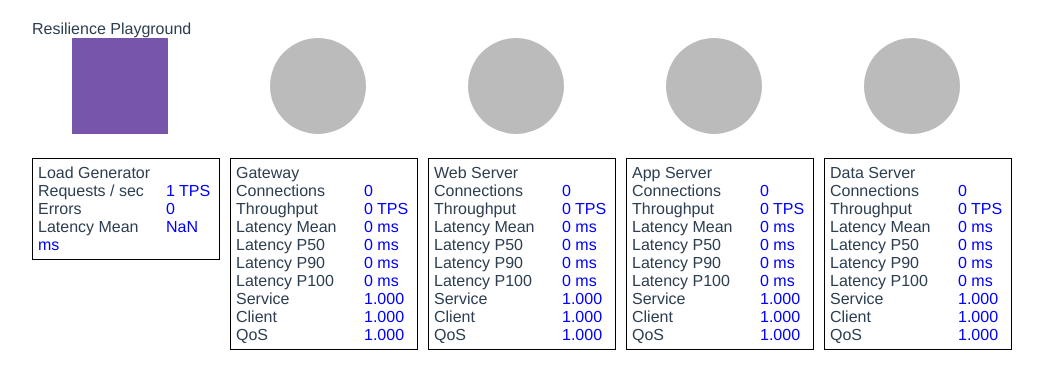
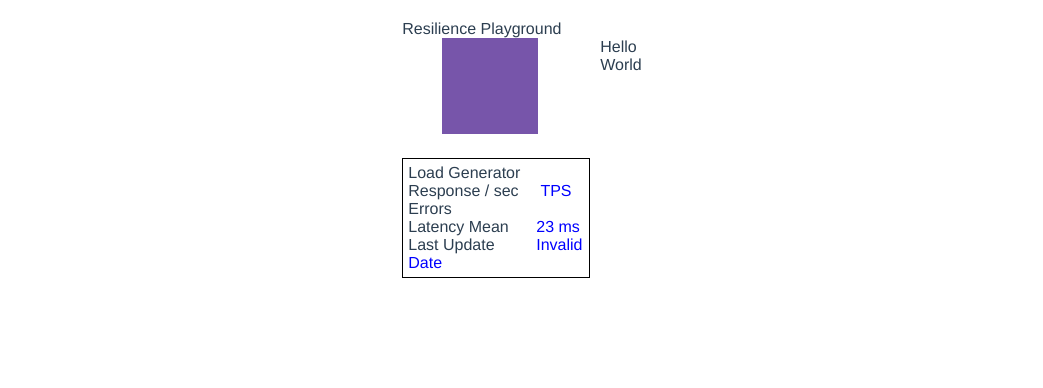
Before and after one commit to jpbarto/appres-demo, a Vue app in the folder vue-appres/: page / in a window 1280 px wide. Shown: the top 388 px of the page, without its empty margins (118-1161 px from the left). Built offline with nearby package versions, Linux system fonts and the light colour scheme.

Commit message:
cleaned up vue code and made the stats boards reactive

```diff
--- a/vue-appres/src/App.vue
+++ b/vue-appres/src/App.vue
@@ -2,67 +2,80 @@
   <header>Resilience Playground</header>
   <div id="console">
     <div id="statsConsole">
-      <load-stats :load-gen-state="loadGenState"/>
+      <LoadStats :stats-board="loadStatsBoard" />
+      <!--
       <node-stats :worker="gateway" />
       <node-stats :worker="websvr" />
       <node-stats :worker="appsvr" />
-      <node-stats :worker="datasvr" />
+      <node-stats :worker="datasvr" /> -->
+      Hello World
     </div>
   </div>
 </template>
 
 <script>
-import { reactive } from 'vue';
+// import { ref } from 'vue';
 
-import NodeStats from './components/NodeStats.vue'
+// import NodeStats from './components/NodeStats.vue'
 import LoadStats from './components/LoadStats.vue';
 import * as jsNetwork from './assets/js/Network.js';
-import * as loadGenerator from './assets/js/LoadGenerator.js';
+import * as StatsMan from './assets/js/StatsMan.js';
 
 const network = new jsNetwork.Network();
 network.latency = 1;
 network.jitter = 1;
 
 const datasvr = new Worker(new URL('./assets/js/DataServer.js', import.meta.url));
-datasvr.nodeName = 'Data Server';
-datasvr.nodeId = 'data-server';
+datasvr.nodeDisplayName = 'Data Server';
+datasvr.nodeName = 'data-server';
 const appsvr = new Worker(new URL('./assets/js/AppServer.js', import.meta.url));
-appsvr.nodeName = 'App Server';
-appsvr.nodeId = 'app-server';
+appsvr.nodeDisplayName = 'App Server';
+appsvr.nodeName = 'app-server';
 const websvr = new Worker(new URL('./assets/js/WebServer.js', import.meta.url));
-websvr.nodeName = 'Web Server';
-websvr.nodeId = 'web-server';
+websvr.nodeDisplayName = 'Web Server';
+websvr.nodeName = 'web-server';
 const gateway = new Worker(new URL('./assets/js/GatewayServer.js', import.meta.url));
-gateway.nodeName = 'Gateway';
-gateway.nodeId = 'gateway';
+gateway.nodeDisplayName = 'Gateway';
+gateway.nodeName = 'gateway';
+const loadGen = new Worker(new URL('./assets/js/LoadGenerator.js', import.meta.url));
+loadGen.nodeDisplayName = 'Load Generator';
+loadGen.nodeName = 'load-generator';
 
-network.addNode("data-server", datasvr);
-network.addNode("app-server", appsvr);
-network.addNode("web-server", websvr);
-network.addNode("gateway", gateway);
+network.addNode(datasvr.nodeName, datasvr);
+network.addNode(appsvr.nodeName, appsvr);
+network.addNode(websvr.nodeName, websvr);
+network.addNode(gateway.nodeName, gateway);
+network.addNode(loadGen.nodeName, loadGen);
 
-const loadGenState = reactive(new loadGenerator.LoadGeneratorState ());
-loadGenState.requestsPerSec = 1;
-const loadGen = new loadGenerator.LoadGenerator(loadGenState);
-network.addNode('load-generator', loadGen);
+const statsMan = new StatsMan.StatsMan();
+statsMan.addNode(datasvr);
+statsMan.addNode(appsvr);
+statsMan.addNode(websvr);
+statsMan.addNode(gateway);
+statsMan.addNode(loadGen);
+// const loadStatsBoard = statsMan.loadStatsBoard;
+const loadStatsBoard = statsMan.nodeStats[loadGen.nodeName];
+
+loadGen.postMessage({
+  command: 'setRequestsPerSecond',
+  rps: 25
+});
 
 export default {
   name: 'App',
   components: {
-    NodeStats,
+    // NodeStats,
     LoadStats,
   },
-  data () {
+  data() {
     return {
-      loadGenState: loadGenState,
+      // loadStatsBoard: statsMan.nodeStats['load-generator'],
+      loadStatsBoard: loadStatsBoard,
       gateway: gateway,
       websvr: websvr,
       appsvr: appsvr,
       datasvr: datasvr
     }
-  },
-  mounted() {
-    loadGen.start();
   }
 }
 </script>
--- a/vue-appres/src/assets/js/AppServer.js
+++ b/vue-appres/src/assets/js/AppServer.js
@@ -7,4 +7,4 @@ const server = new Server (upstream, downstream, nodeName, postMessage.bind (thi
 
 addEventListener ('message', server.onMessage.bind (server));
 
-server.doWork ();
+server.start ();
--- a/vue-appres/src/assets/js/DataServer.js
+++ b/vue-appres/src/assets/js/DataServer.js
@@ -7,4 +7,4 @@ const server = new Server (upstream, downstream, nodeName, postMessage.bind (thi
 
 addEventListener ('message', server.onMessage.bind (server));
 
-server.doWork ();
+server.start ();
--- a/vue-appres/src/assets/js/GatewayServer.js
+++ b/vue-appres/src/assets/js/GatewayServer.js
@@ -7,4 +7,4 @@ const server = new Server (upstream, downstream, nodeName, postMessage.bind (thi
 
 addEventListener ('message', server.onMessage.bind (server));
 
-server.doWork ();
+server.start ();
--- a/vue-appres/src/assets/js/LoadGenerator.js
+++ b/vue-appres/src/assets/js/LoadGenerator.js
@@ -1,43 +1,36 @@
+import { Server } from './Server.js';
 import { NetworkRequest } from './Network.js';
 
-export function LoadGeneratorState () {
-    this.requestsPerSec = 1;
-    this.errorCount = 0;
-    this.recvCount = 0;
-    this.requestQueue = [];
-    this.latencies = [];
+const upstream = null;
+const downstream = 'gateway';
+const nodeName = 'load-generator';
+const server = new Server(upstream, downstream, nodeName, postMessage.bind(this));
+// eslint-disable-next-line
+var intervalId;
+var requestsPerSec = 1;
+
+addEventListener('message', server.onMessage.bind(server));
+
+server.start();
+
+function setRequestsPerSecond(rps) {
+    clearInterval(intervalId);
+    requestsPerSec = rps;
+    if (requestsPerSec > 0) {
+        intervalId = setInterval(sendLoadMessage, (1000 / requestsPerSec));
+    }
 }
 
-export function LoadGenerator(lgState) {
-    this.state = lgState;
-    this._intervalId = 0;
+// eslint-disable-next-line
+function sendLoadMessage() {
+    server.sendMessage(new NetworkRequest(downstream, nodeName));
+}
 
-    this.setRequestsPerSecond = function (rps) {
-        clearInterval(this._intervalId);
-        this.state.requestsPerSec = rps;
-        this._intervalId = setInterval(this.sendMessage.bind(this), (1000 / this.state.requestsPerSec));
-    }
-
-    this.sendMessage = function () {
-        const rqst = new NetworkRequest('gateway', 'load-generator');
-        this.state.requestQueue.push (rqst);
-        this.netsend({ data: rqst });
-    }
-
-    this.start = function () {
-        this._intervalId = setInterval(this.sendMessage.bind(this), (1000 / this.state.requestsPerSec));
-    };
-
-    this.addEventListener = function (evtype, handler) {
-        this.netsend = handler;
-    }
-
-    this.postMessage = function (msg) {
-        if (msg.to == 'load-generator') {
-            var origRqstIndex = this.state.requestQueue.findIndex((request) => request.traceId == msg.traceId);
-            var origRqst = this.state.requestQueue.splice(origRqstIndex, 1)[0];
-            this.latencies.push (Date.now () - origRqst.created);
-            this.state.recvCount++;
-        }
+function handleCommandMessage (msg) {
+    switch (msg.data.command) {
+        case 'setRequestsPerSecond':
+            setRequestsPerSecond(msg.data.rps);
+            break;
     }
 }
+addEventListener('message', handleCommandMessage);
--- /dev/null
+++ b/vue-appres/src/assets/js/StatsMan.js
@@ -0,0 +1,33 @@
+import { ref } from 'vue';
+
+export class StatsMan {
+    constructor() {
+        this.nodeStats = {};
+
+        this.loadStatsBoard = ref({a: 'b', downRqstCount: 9});
+    }
+
+    addNode(node) {
+        this.nodeStats[node.nodeName] = ref ({});
+        node.addEventListener('message', this.updateNodeStats.bind(this));
+    }
+
+    updateNodeStats(message) {
+        if ('stats' in message.data) {
+            var nodeName = message.data.nodeName;
+            var nodeStats = message.data.stats;
+
+            this.nodeStats[nodeName].value.upLatencies = nodeStats.upLatencies;
+            this.nodeStats[nodeName].value.upRqstCount = nodeStats.upRqstCount;
+            this.nodeStats[nodeName].value.upRespCount = nodeStats.upRespCount;
+            this.nodeStats[nodeName].value.upErr = nodeStats.upErr;
+            this.nodeStats[nodeName].value.downRqstCount = nodeStats.downRqstCount;
+            this.nodeStats[nodeName].value.downRespCount = nodeStats.downRespCount;
+            this.nodeStats[nodeName].value.downErr = nodeStats.downErr;
+            this.nodeStats[nodeName].value.lastUpdate = nodeStats.lastUpdate;
+
+            // console.log ('got stats update', message.data);
+            // console.log('updated stats for', nodeName, 'to', this.nodeStats[nodeName]);
+        }
+    }
+}
--- a/vue-appres/src/assets/js/WebServer.js
+++ b/vue-appres/src/assets/js/WebServer.js
@@ -7,4 +7,4 @@ const server = new Server (upstream, downstream, nodeName, postMessage.bind (thi
 
 addEventListener ('message', server.onMessage.bind (server));
 
-server.doWork ();
+server.start ();
--- a/vue-appres/src/components/LoadStats.vue
+++ b/vue-appres/src/components/LoadStats.vue
@@ -4,16 +4,20 @@
     <div id="nodeStats" class="statWindow">
       <div class="statTitle">Load Generator</div>
       <div class="statLine">
-        <span class="statLabel">Requests / sec</span>
-        <span id="gwThroughput" class="statValue">{{ loadGenState.requestsPerSec }} TPS</span>
+        <span class="statLabel">Response / sec</span>
+        <span id="gwThroughput" class="statValue">{{ statsBoard.downRespCount }} TPS</span>
       </div>
       <div class="statLine">
         <span class="statLabel">Errors</span>
-        <span id="gwLatMean" class="statValue">{{ loadGenState.recvCount }}</span>
+        <span id="gwLatMean" class="statValue">{{  statsBoard.downErr }}</span>
       </div>
       <div class="statLine">
         <span class="statLabel">Latency Mean</span>
-        <span id="gwLatMean" class="statValue">{{ Math.round(loadGenState.latencies[0]) }} ms</span>
+        <span id="gwLatMean" class="statValue">23 ms</span>
+      </div>
+      <div class="statLine">
+        <span class="statLabel">Last Update</span>
+        <span id="gwLatMean" class="statValue">{{ new Date(statsBoard.lastUpdate).toLocaleTimeString('en-us', { hour12: false, hour:"2-digit", minute:"2-digit", second:"2-digit"}) }}</span>
       </div>
     </div>
   </div>
@@ -25,7 +29,7 @@
 export default {
   name: 'LoadStats',
   props: {
-    loadGenState: Object
+    statsBoard: Object
   }
 }
 </script>
```
Also changed, not shown: vue-appres/src/assets/js/Server.js (+31 -20 lines).
